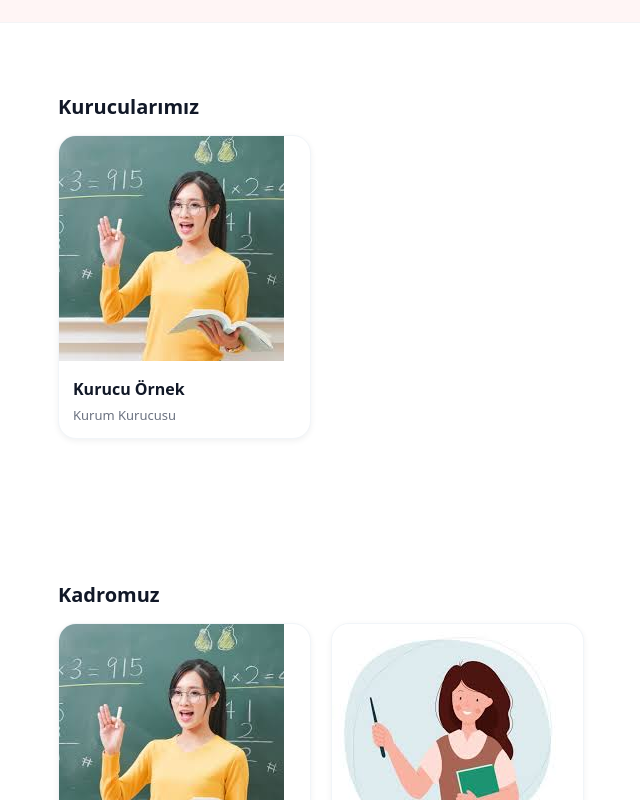
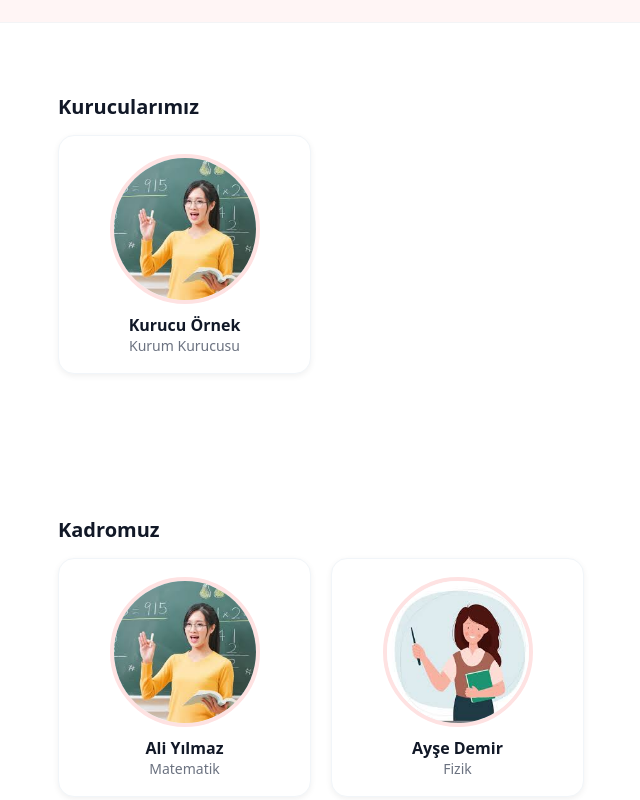
Before and after one commit to mahiratmis/cengiz-cek, a Next.js app: page / in a window 1280 px wide. Shown: the part 1140-1940 px from the top of the page, without its empty margins (46-686 px from the left). Built offline with nearby package versions, Linux system fonts and the light colour scheme; no server answers; the database is empty.

Commit message:
Update DemoLanding.module.css

```diff
--- a/src/app/DemoLanding.module.css
+++ b/src/app/DemoLanding.module.css
@@ -541,58 +541,71 @@ html { scroll-behavior: smooth; }
 }
 
 /* ---- Kadromuz ---- */
-/* ---- Kadromuz (Büyük Foto) ---- */
 .staffSection { padding: 72px 0; background:#fff; }
-
-.staffGrid{
-  display:grid;
-  gap: 20px;
-  grid-template-columns: 1fr;
-}
-@media (min-width: 640px){ .staffGrid{ grid-template-columns: repeat(2, 1fr); } }
-@media (min-width: 1024px){ .staffGrid{ grid-template-columns: repeat(4, 1fr); } }
+.staffGrid {
+  display:grid; gap:20px;
+  grid-template-columns: repeat(1, 1fr);
+}
+@media (min-width: 640px){ .staffGrid { grid-template-columns: repeat(2, 1fr); } }
+@media (min-width: 1024px){ .staffGrid { grid-template-columns: repeat(4, 1fr); } }
 
 .staffCard{
-  background:#fff;
-  border:1px solid #f1f5f9;
+  background:#fff; border:1px solid #f1f5f9; border-radius:16px;
+  padding:18px; text-align:center; box-shadow:0 2px 6px rgba(0,0,0,.06);
+  transition:transform .2s ease, box-shadow .2s ease;
+}
+.staffCard:hover{ transform:translateY(-4px); box-shadow:0 10px 22px rgba(0,0,0,.12); }
+/* Yuvarlak avatar - orijinal tasarım korunur */
+.staffAvatar{
+  width: 140px;         /* istersen 120->140 büyüt */
+  height: 140px;
+  border-radius: 999px;
+  object-fit: cover;
+  object-position: center 25%;   /* yüz ortada */
+  display: block;
+  margin: 0 auto 10px;
+  border: 4px solid #fee2e2;
+  background: #f8fafc;
+}
+
+/* Büyük ekranda azıcık daha büyük */
+@media (min-width: 1024px){
+  .staffAvatar{
+    width: 150px;
+    height: 150px;
+  }
+}
+
+.staffName{ font-weight:800; margin-top:4px; }
+.staffBranch{ color:#6b7280; font-size:14px; }
+
+/* Modal foto: daha büyük, basık değil */
+.staffModalPhoto{
+  width: 280px;
+  height: 280px;
   border-radius: 18px;
-  overflow: hidden;              /* 🔑 foto taşmasın */
-  box-shadow:0 2px 6px rgba(0,0,0,.06);
-  transition:transform .2s ease, box-shadow .2s ease;
-  text-align: left;              /* daha premium durur */
-}
-.staffCard:hover{
-  transform:translateY(-4px);
-  box-shadow:0 10px 22px rgba(0,0,0,.12);
-}
-
-/* Foto alanı büyüten kısım */
-.staffPhotoWrap{
-  position: relative;
-  width: 100%;
-  aspect-ratio: 4 / 5;           /* portre için ideal */
-  background: #f8fafc;
-}
-
-.staffPhoto{
-  width: 100%;
-  height: 100%;
   object-fit: cover;
-  object-position: center;
+  object-position: center 27%;
+  flex-shrink: 0;
   display: block;
 }
 
-.staffName{
-  padding: 12px 14px 0 14px;
-  font-weight: 900;
-  font-size: 16px;
-}
-
-.staffBranch{
-  padding: 6px 14px 14px 14px;
-  color:#6b7280;
-  font-size: 13px;
-}
+/* Mobilde taşmasın */
+@media (max-width: 520px){
+  .staffModalPhoto{
+    width: 180px;
+    height: 180px;
+  }
+}
+
+@media (max-width: 520px){
+  .staffModalRow{
+    flex-direction: column;
+    align-items: center;
+    text-align: center;
+  }
+}
+
 
 
 /* ---- Başarılarımız (fotoğraflı) ---- */
```
